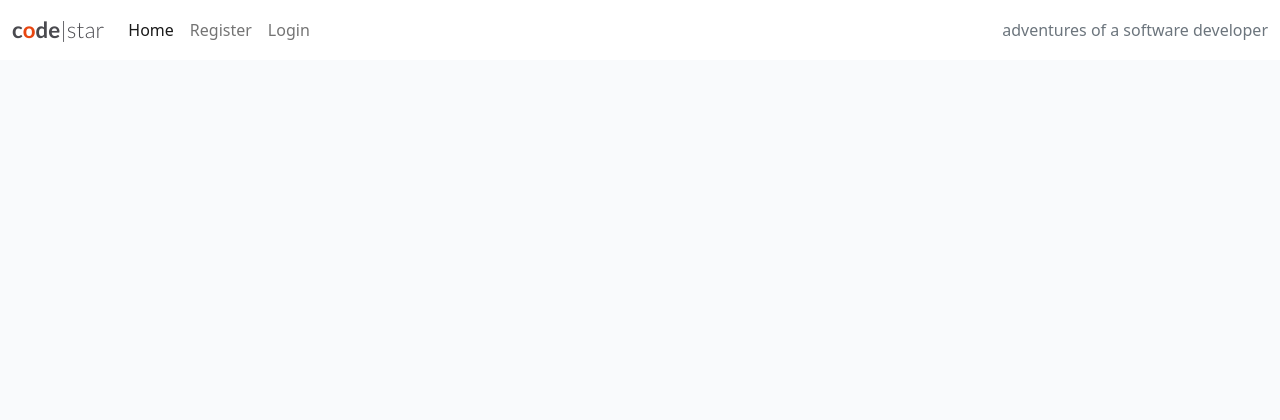
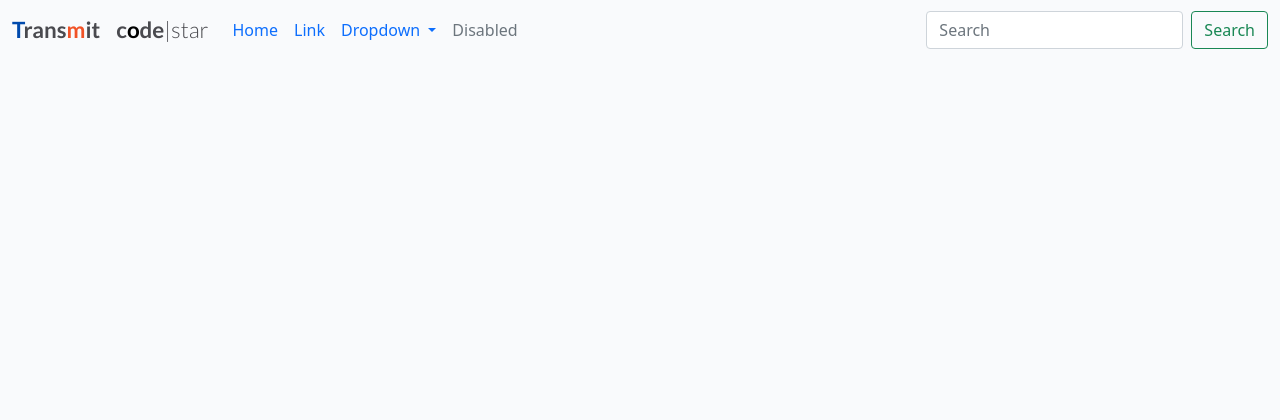
Before and after one commit to Dhruvesh48/Transmit-duplicate, a Django app: page / in a window 1280 px wide. Shown: the top 420 px of the page. Run offline with Django 4.2, Linux system fonts and the light colour scheme; data that the repository does not hold is empty.

Commit message:
change in custom css file

```diff
--- a/static/css/style.css
+++ b/static/css/style.css
@@ -9,8 +9,16 @@ body {
     color: #4A4A4F;
 }
 
+.blue-t {
+    color: #004aad;
+}
+
+.orange-m {
+    color: #f15226;
+}
+
 .red-o {
-    color: #E84610;
+    color: #000;
 }
 
 .thin {
--- a/templates/base.html
+++ b/templates/base.html
@@ -31,7 +31,46 @@
 <body class="d-flex flex-column h-100 main-bg">
 
     <!-- Navigation -->
-    <nav class="navbar navbar-expand-lg navbar-light bg-white">
+    <nav class="navbar navbar-expand-lg bg-body-tertiary">
+        <div class="container-fluid">
+          <a class="navbar-brand" href="{% url 'home' %}"><span class="brand"><span class="blue-t">T</span>rans<span class="orange-m">m</span>it</span></a>
+          <a class="navbar-brand" href="{% url 'home' %}"><span class="brand">c<span class="red-o">o</span>de<span class="thin">|star</span></span></a>
+          <button class="navbar-toggler" type="button" data-bs-toggle="collapse" data-bs-target="#navbarSupportedContent" aria-controls="navbarSupportedContent" aria-expanded="false" aria-label="Toggle navigation">
+            <span class="navbar-toggler-icon"></span>
+          </button>
+          <div class="collapse navbar-collapse" id="navbarSupportedContent">
+            <ul class="navbar-nav me-auto mb-2 mb-lg-0">
+              <li class="nav-item">
+                <a class="nav-link active" aria-current="page" href="#">Home</a>
+              </li>
+              <li class="nav-item">
+                <a class="nav-link" href="#">Link</a>
+              </li>
+              <li class="nav-item dropdown">
+                <a class="nav-link dropdown-toggle" href="#" role="button" data-bs-toggle="dropdown" aria-expanded="false">
+                  Dropdown
+                </a>
+                <ul class="dropdown-menu">
+                  <li><a class="dropdown-item" href="#">Action</a></li>
+                  <li><a class="dropdown-item" href="#">Another action</a></li>
+                  <li><hr class="dropdown-divider"></li>
+                  <li><a class="dropdown-item" href="#">Something else here</a></li>
+                </ul>
+              </li>
+              <li class="nav-item">
+                <a class="nav-link disabled" aria-disabled="true">Disabled</a>
+              </li>
+            </ul>
+            <form class="d-flex" role="search">
+              <input class="form-control me-2" type="search" placeholder="Search" aria-label="Search">
+              <button class="btn btn-outline-success" type="submit">Search</button>
+            </form>
+          </div>
+        </div>
+      </nav>
+
+    <!-- Navigation -->
+    <!-- <nav class="navbar navbar-expand-lg navbar-light bg-white">
         <div class="container-fluid">
             <a class="navbar-brand" href="{% url 'home' %}"><span class="brand">c<span class="red-o">o</span>de<span
                         class="thin">|star</span></span></a>
@@ -65,7 +104,7 @@
                 </span>
             </div>
         </div>
-    </nav>
+    </nav> -->
 
     <main class="flex-shrink-0 main-bg">
 
```
